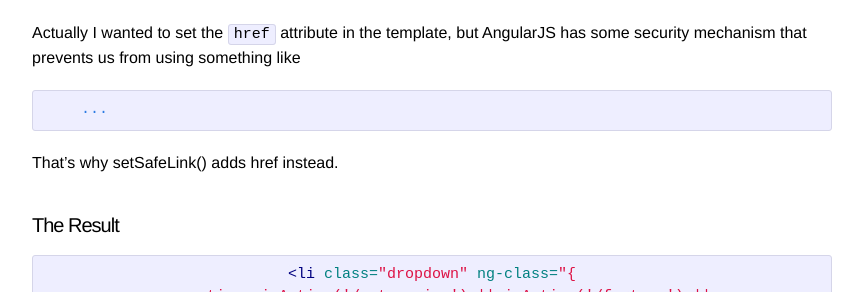
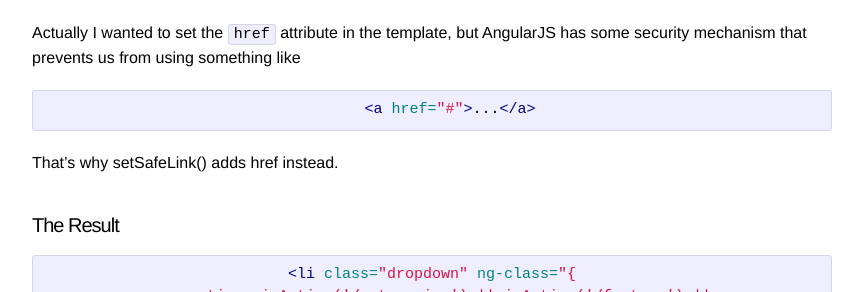
Before and after one commit to omilke/omilke.github.io, a Jekyll site: the page built from _posts/2014-11-04-angularjs-directives-put-to-use-part-i.md, in a window 1280 px wide and 900 px high, scrolled down 3244 px. Shown: the part 159-451 px from the top of the window, without its empty margins (208-1071 px from the left). Built offline with Jekyll 4.4.1, drawn with Linux system fonts in a browser that asks for light colours; nearby versions of some CDN libraries.

Commit message:
corrected highlighted HTML

```diff
--- a/_posts/2014-11-04-angularjs-directives-put-to-use-part-i.md
+++ b/_posts/2014-11-04-angularjs-directives-put-to-use-part-i.md
@@ -139,9 +139,9 @@ Here are the core explanations
 
 Actually I wanted to set the `href` attribute in the template, but AngularJS has some security mechanism that prevents us from using something like
 
-<pre brush="html">
+{% highlight HTML %}
     <a href="#{{path}}">...</a>
-</pre>
+{% endhighlight %}
 
 That's why setSafeLink() adds href instead.
 
```
